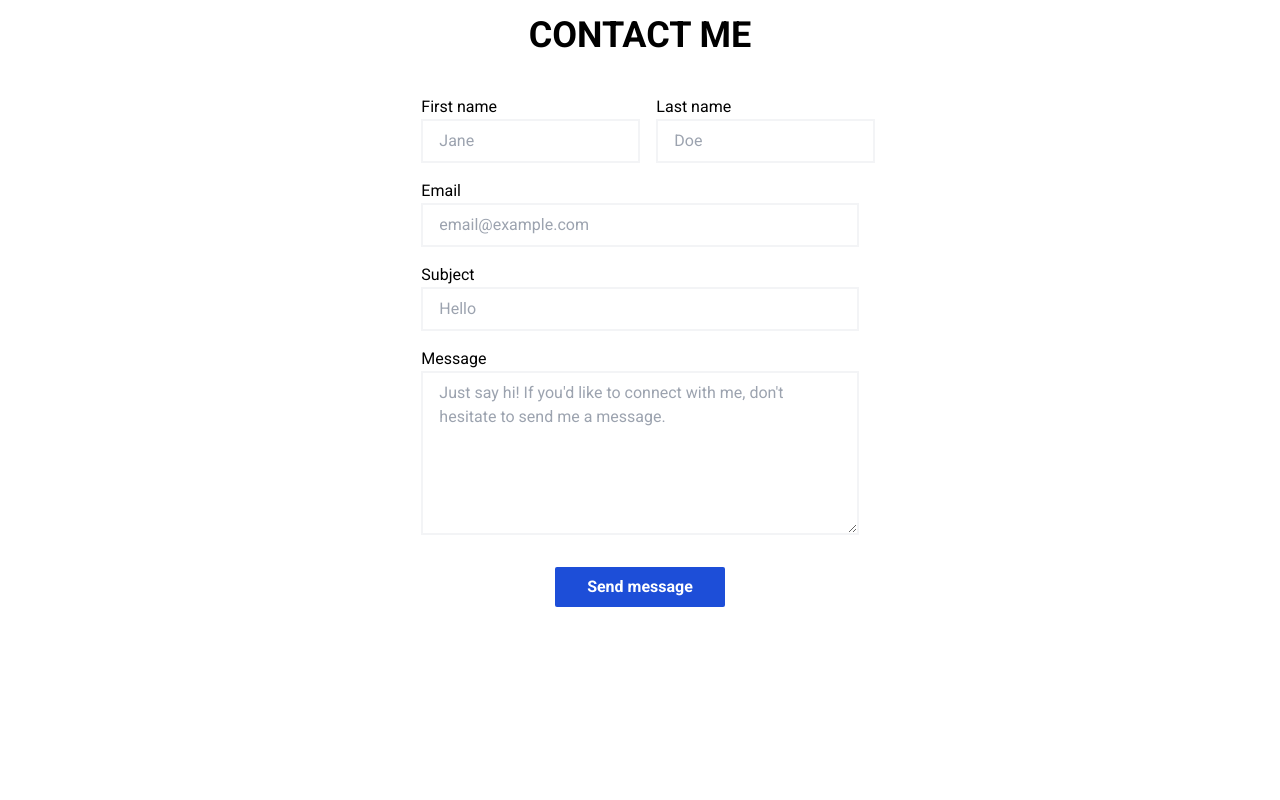
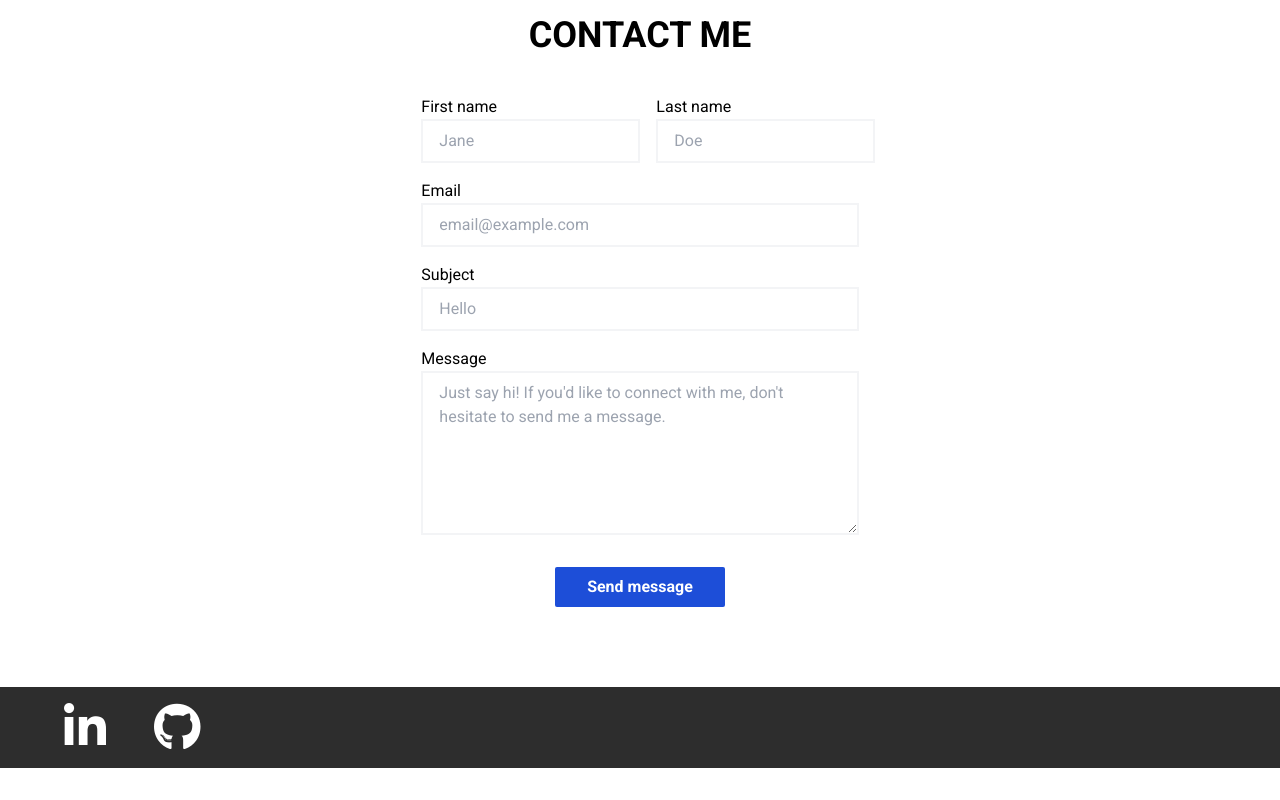
Before and after one commit to hye-kim/hye-kim.github.io, a React (Create React App) app: page / in a window 1280 px wide. Shown: the part 1885-2685 px from the top of the page. Before the commit the page ends 2524 px from the top, so only its background shows below. Built offline with nearby package versions, Linux system fonts and the light colour scheme.

Commit message:
added contact form and footer

```diff
--- a/package.json
+++ b/package.json
@@ -8,6 +8,7 @@
     "@testing-library/jest-dom": "^5.11.10",
     "@testing-library/react": "^11.2.6",
     "@testing-library/user-event": "^12.8.3",
+    "emailjs-com": "^2.6.4",
     "react": "^17.0.2",
     "react-dom": "^17.0.2",
     "react-scripts": "4.0.3",
--- a/public/index.html
+++ b/public/index.html
@@ -30,6 +30,7 @@
       href="https://fonts.googleapis.com/css2?family=Roboto:wght@400;700;900&display=swap"
       rel="stylesheet"
     />
+    <script src="https://kit.fontawesome.com/008ea19dc8.js" crossorigin="anonymous"></script>
   </head>
   <body>
     <noscript>You need to enable JavaScript to run this app.</noscript>
--- a/src/components/Contact.js
+++ b/src/components/Contact.js
@@ -1,26 +1,41 @@
+import * as emailjs from "emailjs-com";
+
 function Contact() {
+
+  const handleSubmit = (e) => {
+    e.preventDefault();
+
+    emailjs.sendForm(process.env.REACT_APP_SERVICE_ID, "contact_form", "#contact-form", process.env.REACT_APP_USER_ID)
+    // alert('Message sent!')
+    // e.target.reset()
+  };
+
   return (
     <div id="contact">
-      <div className="flex flex-col items-center">
+      <div className="flex flex-col items-center pb-20">
         <div className="pt-20 pb-10">
           <h2 className="text-4xl font-bold">CONTACT ME</h2>
         </div>
-        <div className="w-full sm:w-5/12 px-12">
-          <form action="">
+        <div className="w-full sm:w-6/12 xl:w-5/12 px-12">
+          <form id="contact-form" onSubmit={handleSubmit}>
             <div className="flex flex-col xl:flex-row">
               <div className="flex flex-col pb-4 xl:pr-4 flex-grow">
                 <label htmlFor="">First name</label>
                 <input
+                  name="firstName"
                   type="text"
                   placeholder="Jane"
+                  required
                   className="border-2 border-gray-100 px-4 py-2 font-extralight"
                 />
               </div>
               <div className="flex flex-col flex-grow pb-4">
                 <label htmlFor="">Last name</label>
                 <input
+                  name="lastName"
                   type="text"
                   placeholder="Doe"
+                  required
                   className="border-2 border-gray-100 px-4 py-2 font-extralight"
                 />
               </div>
@@ -28,30 +43,36 @@ function Contact() {
             <div className="flex flex-col pb-4">
               <label htmlFor="">Email</label>
               <input
+                name="email"
                 type="email"
                 placeholder="email@example.com"
+                required
                 className="border-2 border-gray-100 px-4 py-2 font-extralight"
               />
             </div>
             <div className="flex flex-col pb-4">
               <label htmlFor="">Subject</label>
               <input
-                type="email"
+                name="subject"
+                type="text"
                 placeholder="Hello"
+                required
                 className="border-2 border-gray-100 px-4 py-2 font-extralight"
               />
             </div>
             <div className="flex flex-col pb-4">
               <label htmlFor="">Message</label>
               <textarea
+                name="message"
                 cols="30"
                 rows="6"
+                required
                 placeholder="Just say hi! If you'd like to connect with me, don't hesitate to send me a message."
                 className="border-2 border-gray-100 px-4 py-2 font-extralight"
               ></textarea>
             </div>
             <div className="flex justify-center pt-4">
-              <button className="bg-blue-700 text-white font-semibold py-2 px-8 rounded-sm">
+              <button type="submit" className="bg-blue-700 text-white font-semibold py-2 px-8 rounded-sm">
                 Send message
               </button>
             </div>
--- a/src/components/Footer.js
+++ b/src/components/Footer.js
@@ -1,9 +1,18 @@
 function Footer() {
-    return (
-        <div>
-            <div></div>
-        </div>
-    )
+  return (
+    <div id="footer" className="flex items-centera py-2 sm:py-4">
+      <div className="pl-16">
+        <a href="https://www.linkedin.com/in/hye-kim/">
+          <i className="fab fa-linkedin-in text-white text-4xl sm:text-5xl"></i>
+        </a>
+      </div>
+      <div className="pl-12">
+        <a href="https://github.com/hye-kim">
+          <i className="fab fa-github text-white text-4xl sm:text-5xl"></i>
+        </a>
+      </div>
+    </div>
+  );
 }
 
-export default Footer
+export default Footer;
--- a/src/index.css
+++ b/src/index.css
@@ -3,13 +3,17 @@
 @tailwind utilities;
 
 body {
-  font-family: 'Roboto', sans-serif;
+  font-family: "Roboto", sans-serif;
 }
 
 .root {
   background-color: #ffffff;
 }
 
-.portfolio-tile{
-  background-color: #F6F6F6;
+.portfolio-tile {
+  background-color: #f6f6f6;
 }
+
+#footer {
+  background-color: #2D2D2D;
+}
--- a/tailwind.config.js
+++ b/tailwind.config.js
@@ -9,4 +9,7 @@ module.exports = {
       }),
     },
   },
+  purge: {
+    enabled: false,
+  }
 };
```
Also changed, not shown: 1 other file (tests, documents, lock files or other folders).
